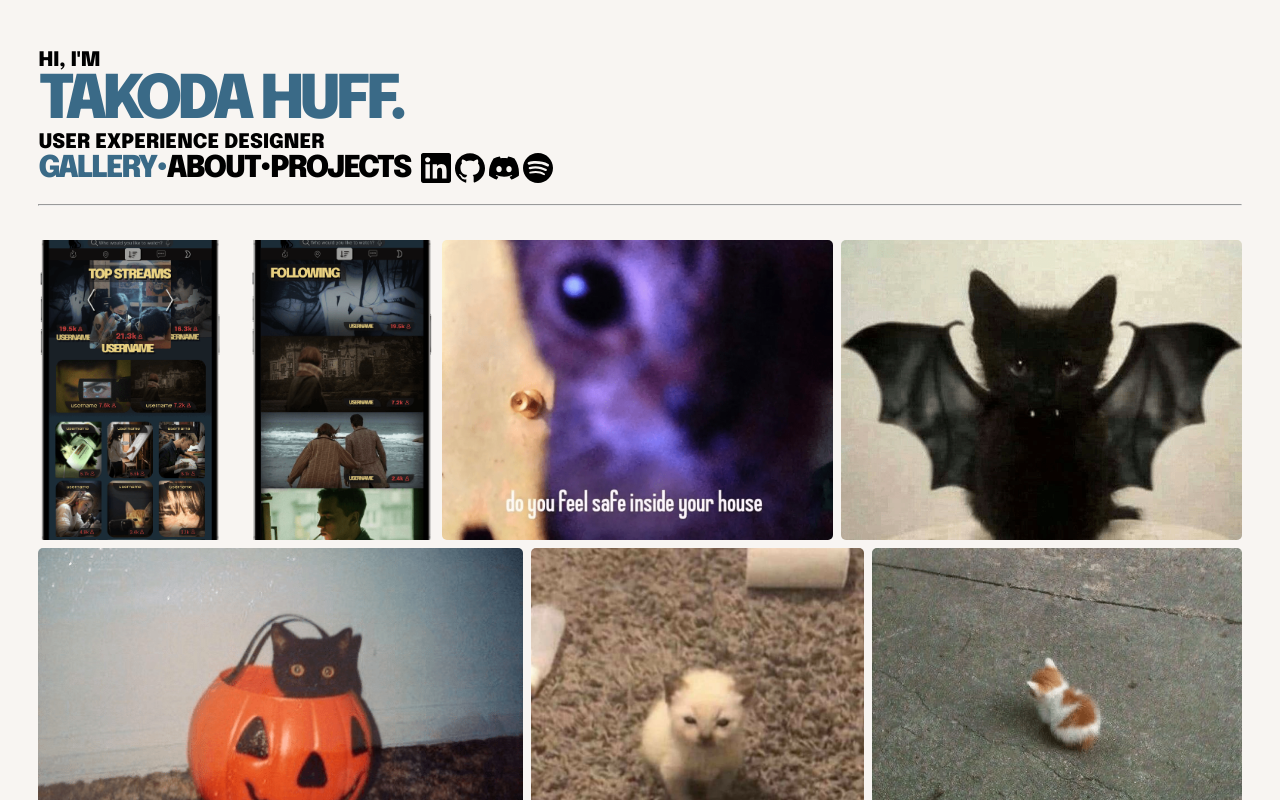
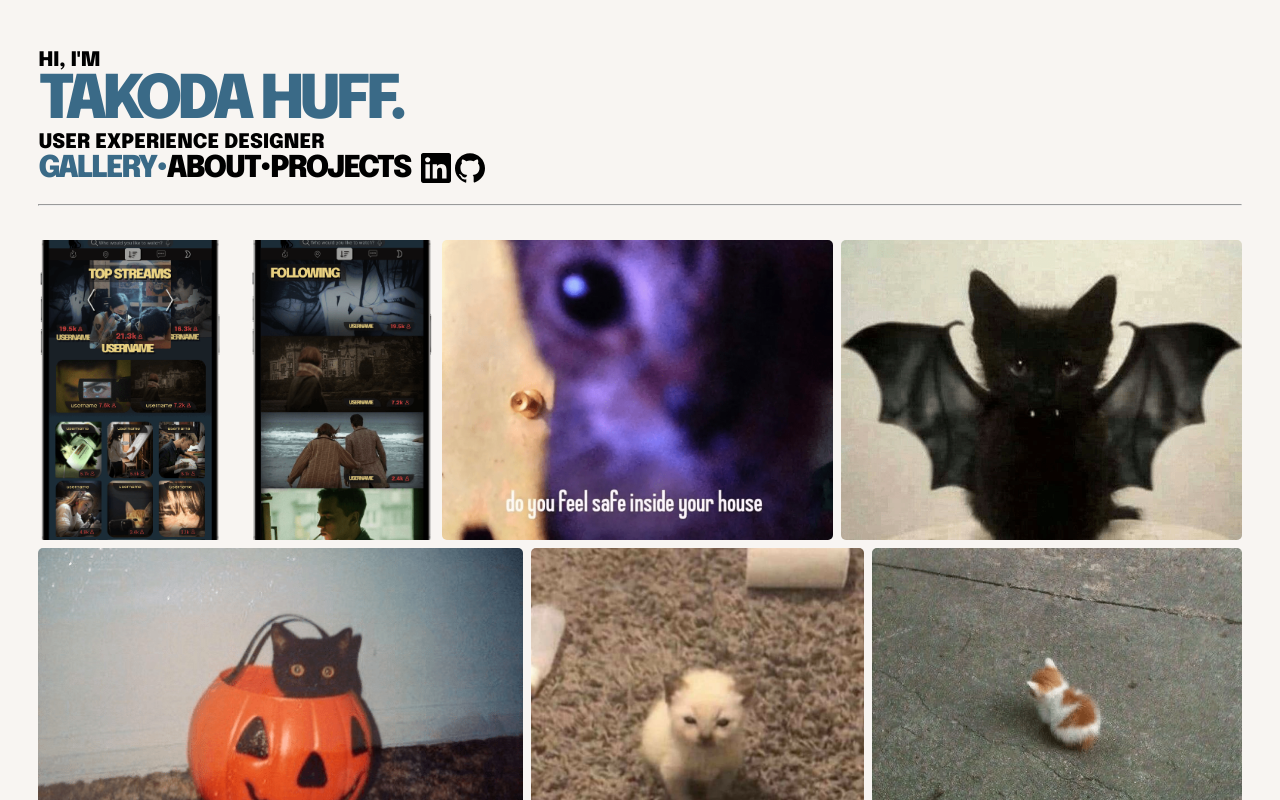
Before and after one commit to TakodaHuff/takodahuff.github.io, a plain HTML site: page index.html in a window 1280 px wide. Shown: the top 800 px of the page. Drawn offline with Linux system fonts and the light colour scheme.

Commit message:
Social Media Updates

```diff
--- a/index.html
+++ b/index.html
@@ -46,19 +46,7 @@
           d="M12 .297c-6.63 0-12 5.373-12 12 0 5.303 3.438 9.8 8.205 11.385.6.113.82-.258.82-.577 0-.285-.01-1.04-.015-2.04-3.338.724-4.042-1.61-4.042-1.61C4.422 18.07 3.633 17.7 3.633 17.7c-1.087-.744.084-.729.084-.729 1.205.084 1.838 1.236 1.838 1.236 1.07 1.835 2.809 1.305 3.495.998.108-.776.417-1.305.76-1.605-2.665-.3-5.466-1.332-5.466-5.93 0-1.31.465-2.38 1.235-3.22-.135-.303-.54-1.523.105-3.176 0 0 1.005-.322 3.3 1.23.96-.267 1.98-.399 3-.405 1.02.006 2.04.138 3 .405 2.28-1.552 3.285-1.23 3.285-1.23.645 1.653.24 2.873.12 3.176.765.84 1.23 1.91 1.23 3.22 0 4.61-2.805 5.625-5.475 5.92.42.36.81 1.096.81 2.22 0 1.606-.015 2.896-.015 3.286 0 .315.21.69.825.57C20.565 22.092 24 17.592 24 12.297c0-6.627-5.373-12-12-12"
         />
       </svg> </a>
-    <a style="text-decoration:none" href="#" target="_blank"> <svg
-        class="di"
-        role="img"
-        viewBox="0 0 24 24"
-        xmlns="http://www.w3.org/2000/svg"
-      >
-        <title>Discord</title>
-        <path
-          d="M20.317 4.3698a19.7913 19.7913 0 00-4.8851-1.5152.0741.0741 0 00-.0785.0371c-.211.3753-.4447.8648-.6083 1.2495-1.8447-.2762-3.68-.2762-5.4868 0-.1636-.3933-.4058-.8742-.6177-1.2495a.077.077 0 00-.0785-.037 19.7363 19.7363 0 00-4.8852 1.515.0699.0699 0 00-.0321.0277C.5334 9.0458-.319 13.5799.0992 18.0578a.0824.0824 0 00.0312.0561c2.0528 1.5076 4.0413 2.4228 5.9929 3.0294a.0777.0777 0 00.0842-.0276c.4616-.6304.8731-1.2952 1.226-1.9942a.076.076 0 00-.0416-.1057c-.6528-.2476-1.2743-.5495-1.8722-.8923a.077.077 0 01-.0076-.1277c.1258-.0943.2517-.1923.3718-.2914a.0743.0743 0 01.0776-.0105c3.9278 1.7933 8.18 1.7933 12.0614 0a.0739.0739 0 01.0785.0095c.1202.099.246.1981.3728.2924a.077.077 0 01-.0066.1276 12.2986 12.2986 0 01-1.873.8914.0766.0766 0 00-.0407.1067c.3604.698.7719 1.3628 1.225 1.9932a.076.076 0 00.0842.0286c1.961-.6067 3.9495-1.5219 6.0023-3.0294a.077.077 0 00.0313-.0552c.5004-5.177-.8382-9.6739-3.5485-13.6604a.061.061 0 00-.0312-.0286zM8.02 15.3312c-1.1825 0-2.1569-1.0857-2.1569-2.419 0-1.3332.9555-2.4189 2.157-2.4189 1.2108 0 2.1757 1.0952 2.1568 2.419 0 1.3332-.9555 2.4189-2.1569 2.4189zm7.9748 0c-1.1825 0-2.1569-1.0857-2.1569-2.419 0-1.3332.9554-2.4189 2.1569-2.4189 1.2108 0 2.1757 1.0952 2.1568 2.419 0 1.3332-.946 2.4189-2.1568 2.4189Z"
-        />
-      </svg>
-     </a>
-     <a style="text-decoration:none" href="https://open.spotify.com/user/takoda.?si=3d4e5905a86b4198"target="_blank"><svg class="sp" role="img" viewBox="0 0 24 24" xmlns="http://www.w3.org/2000/svg"><title>Spotify</title><path d="M12 0C5.4 0 0 5.4 0 12s5.4 12 12 12 12-5.4 12-12S18.66 0 12 0zm5.521 17.34c-.24.359-.66.48-1.021.24-2.82-1.74-6.36-2.101-10.561-1.141-.418.122-.779-.179-.899-.539-.12-.421.18-.78.54-.9 4.56-1.021 8.52-.6 11.64 1.32.42.18.479.659.301 1.02zm1.44-3.3c-.301.42-.841.6-1.262.3-3.239-1.98-8.159-2.58-11.939-1.38-.479.12-1.02-.12-1.14-.6-.12-.48.12-1.021.6-1.141C9.6 9.9 15 10.561 18.72 12.84c.361.181.54.78.241 1.2zm.12-3.36C15.24 8.4 8.82 8.16 5.16 9.301c-.6.179-1.2-.181-1.38-.721-.18-.601.18-1.2.72-1.381 4.26-1.26 11.28-1.02 15.721 1.621.539.3.719 1.02.419 1.56-.299.421-1.02.599-1.559.3z"/></svg><a>
+
       <br></br>
       <hr></hr>
       <br></br>
```
